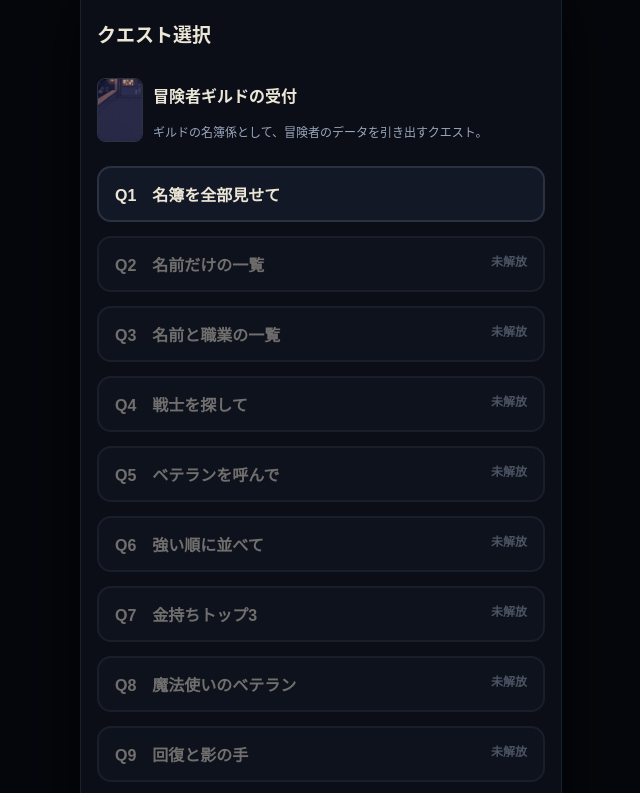
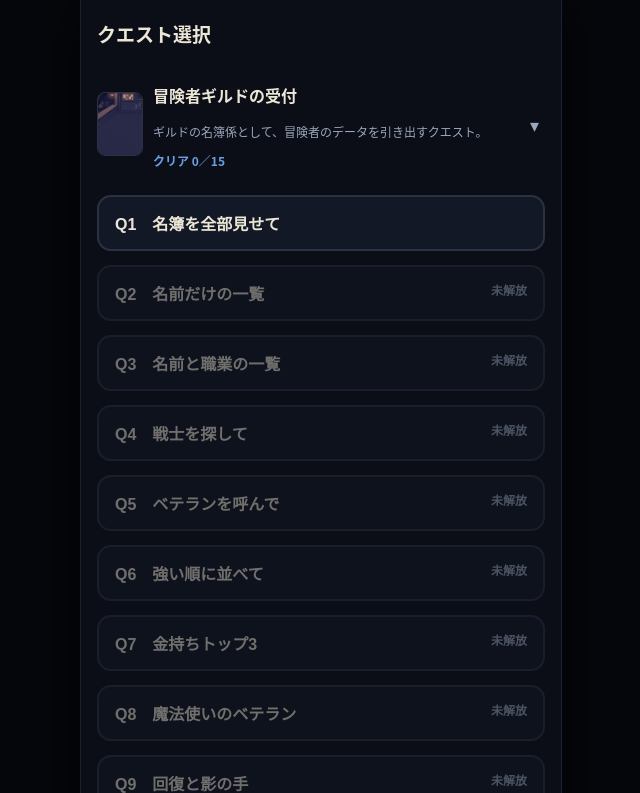
Before and after one commit to ukos/nono-select-star-playground, a plain HTML site: page index.html in a window 1280 px wide. Both pictures are taken after a click on the button "▶ はじめる". Shown: the top 793 px of the page, without its empty margins (319-959 px from the left). Drawn offline with Linux system fonts and the light colour scheme.

Commit message:
SELECT * v0.6: quest select becomes category accordion (tap a theme to list its quests)

```diff
--- a/index.html
+++ b/index.html
@@ -72,6 +72,9 @@
   .themehead img{width:46px; height:64px; object-fit:cover; border-radius:8px; border:1px solid var(--line)}
   .themehead h3{font-size:16px; text-align:left}
   .themehead p{font-size:12px; color:var(--sub); text-align:left}
+  .themehead.tap{cursor:pointer}
+  .themehead .chev{margin-left:auto; font-size:18px; color:var(--sub); padding:0 6px}
+  .themehead .prog{color:var(--accent, #ffd34d); font-weight:700}
   .tile.op{color:#f2a0c0}
   .tile.inasm{border-color:var(--gold)}
   .dragghost{position:fixed; z-index:99; pointer-events:none; opacity:.92; transform:translate(-50%,-50%)}
@@ -92,7 +95,7 @@
   <section id="scr-title" class="screen on">
     <img class="logo" src="assets/logo.jpg" alt="SELECT * — Every Quest Is a Query ロゴ">
     <button class="bigbtn primary" id="btn-start">▶ はじめる</button>
-    <p class="ver">SELECT * ver. 0.5.1<br>ワードタイルを並べてSQLを組み立てるパズル</p>
+    <p class="ver">SELECT * ver. 0.6<br>ワードタイルを並べてSQLを組み立てるパズル</p>
     <button class="backlink sndbtn" type="button">🔊 音：オン</button>
   </section>
 
@@ -1193,15 +1196,33 @@ const QUESTS = [
   // クエスト選択
   var qlist = document.getElementById("qlist");
   function isUnlocked(i){ return i === 0 || cleared.indexOf(QUESTS[i - 1].id) >= 0; }
+  var expandedTheme = null;
   function renderSelect(){
     qlist.innerHTML = "";
+    if (expandedTheme === null){
+      expandedTheme = THEMES[0].id;
+      for (var k = 0; k < QUESTS.length; k++){
+        if (cleared.indexOf(QUESTS[k].id) < 0){ expandedTheme = QUESTS[k].theme; break; }
+      }
+    }
     THEMES.forEach(function(th){
+      var total = 0, done = 0;
+      QUESTS.forEach(function(q){ if (q.theme === th.id){ total++; if (cleared.indexOf(q.id) >= 0) done++; } });
+      var open = expandedTheme === th.id;
       var head = document.createElement("div");
-      head.className = "themehead";
+      head.className = "themehead" + (th.soon ? "" : " tap");
       head.innerHTML = '<img src="assets/bg-' + th.id + '.jpg" alt="">'
-        + "<div><h3>" + th.name + "</h3><p>" + (th.soon ? "準備中" : th.desc) + "</p></div>";
+        + "<div><h3>" + th.name + "</h3><p>" + (th.soon ? "準備中" : th.desc) + "</p>"
+        + (th.soon ? "" : '<p class="prog">クリア ' + done + "／" + total + "</p>") + "</div>"
+        + (th.soon ? "" : '<span class="chev">' + (open ? "▾" : "▸") + "</span>");
+      if (!th.soon){
+        head.addEventListener("click", function(){
+          expandedTheme = open ? null : th.id;
+          renderSelect();
+        });
+      }
       qlist.appendChild(head);
-      if (th.soon) return;
+      if (th.soon || !open) return;
       QUESTS.forEach(function(q, i){
         if (q.theme !== th.id) return;
         var b = document.createElement("button");
@@ -1360,6 +1381,7 @@ const QUESTS = [
   function openQuest(i){
     cur = i;
     var q = QUESTS[i];
+    expandedTheme = q.theme;
     document.getElementById("g-stage").textContent = q.stageName;
     document.getElementById("g-title").textContent = "Q" + (i + 1) + "　" + q.title;
     document.getElementById("g-client").textContent = q.client;
```
